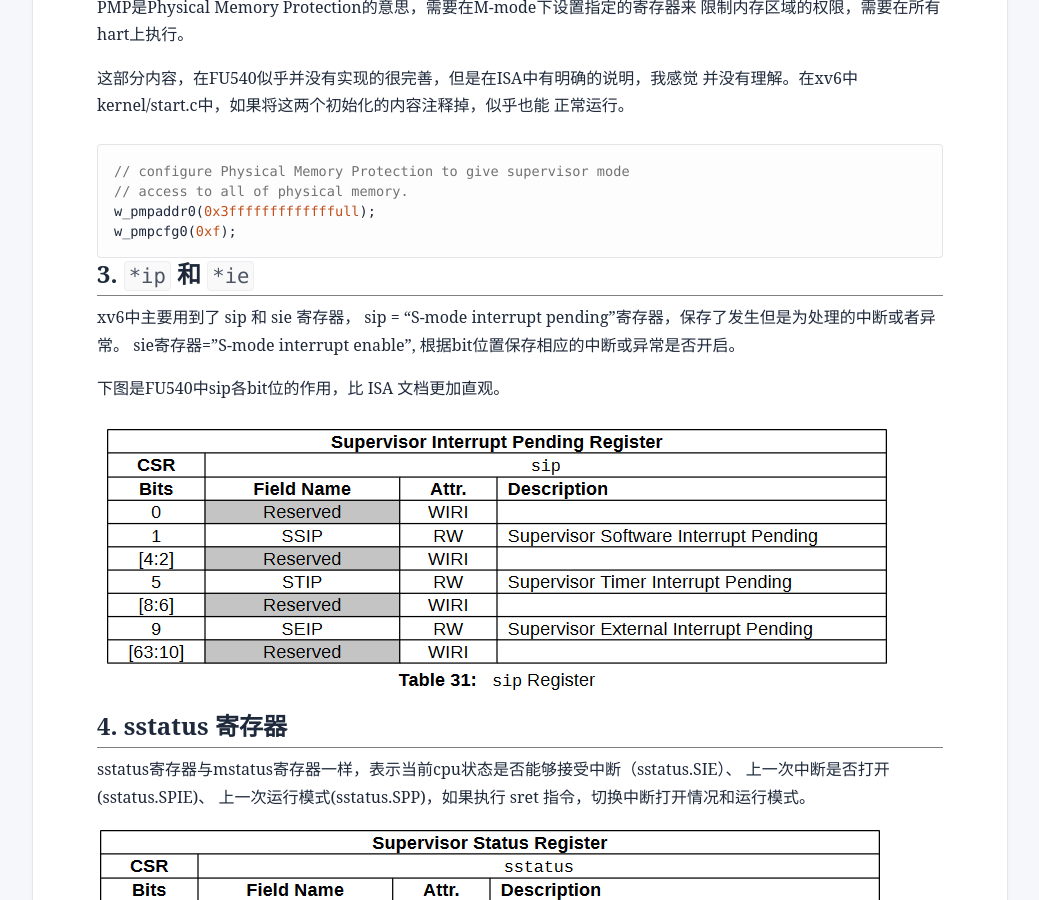
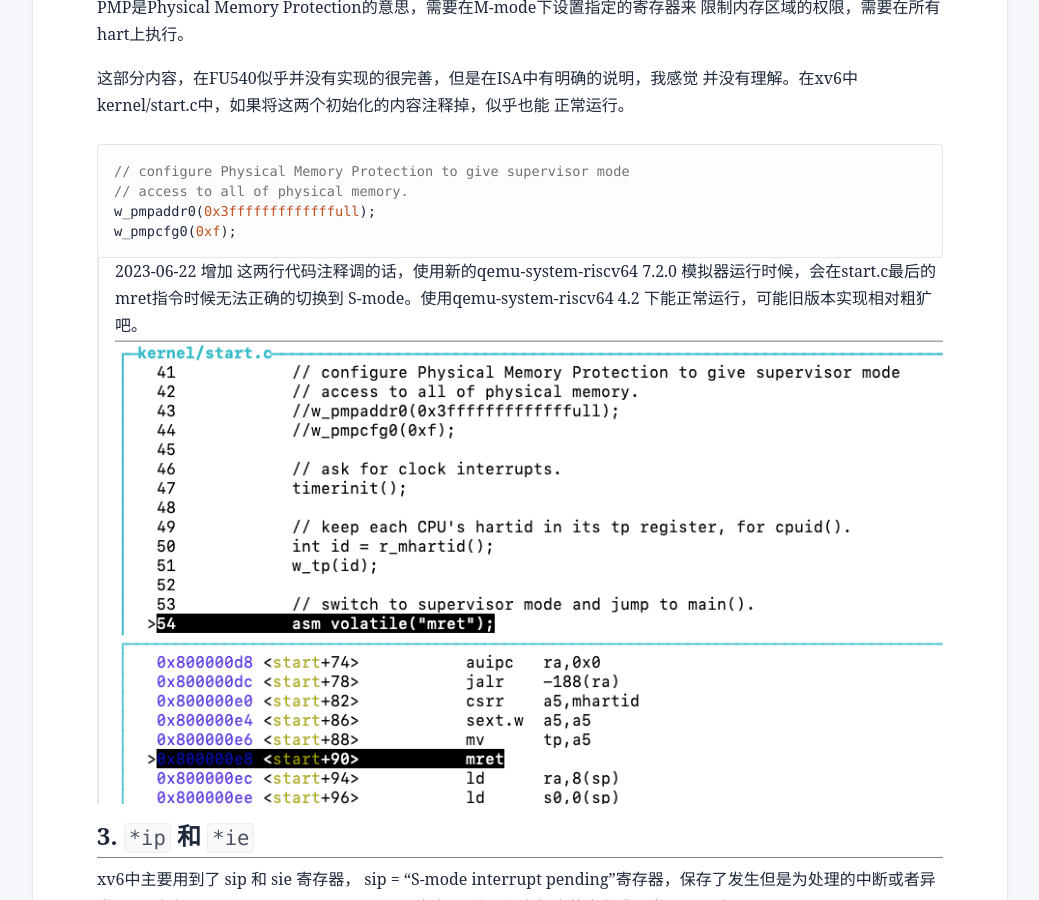
Before and after one commit to frey1186/frey1186.github.io, a Jekyll site: the page built from _posts/2022-11-16-04-xv6-riscv-some-registers.md, in a window 1280 px wide and 900 px high, scrolled down 1750 px. Shown: the whole window, without its empty margins (120-1159 px from the left). Built offline with Jekyll 4.4.1, drawn with Linux system fonts in a browser that asks for light colours.

Commit message:
_posts/2022-11-16-04-xv6-riscv-some-registers.md changed.

````diff
--- a/_posts/2022-11-16-04-xv6-riscv-some-registers.md
+++ b/_posts/2022-11-16-04-xv6-riscv-some-registers.md
@@ -63,6 +63,12 @@ w_pmpaddr0(0x3fffffffffffffull);
 w_pmpcfg0(0xf);
 ```
 
+> 2023-06-22 增加
+这两行代码注释调的话，使用新的qemu-system-riscv64 7.2.0 模拟器运行时候，会在start.c最后的mret指令时候无法正确的切换到
+S-mode。使用qemu-system-riscv64 4.2 下能正常运行，可能旧版本实现相对粗犷吧。
+![](/images/2022-11-16-04-xv6-riscv-some-registers/mret.png)
+
+
 # 3. `*ip` 和 `*ie`
 
 xv6中主要用到了 sip 和 sie 寄存器， sip = "S-mode interrupt pending"寄存器，保存了发生但是为处理的中断或者异常。 sie寄存器="S-mode interrupt enable", 根据bit位置保存相应的中断或异常是否开启。
````
Also changed, not shown: images/2022-11-16-04-xv6-riscv-some-registers/mret.png (added).
